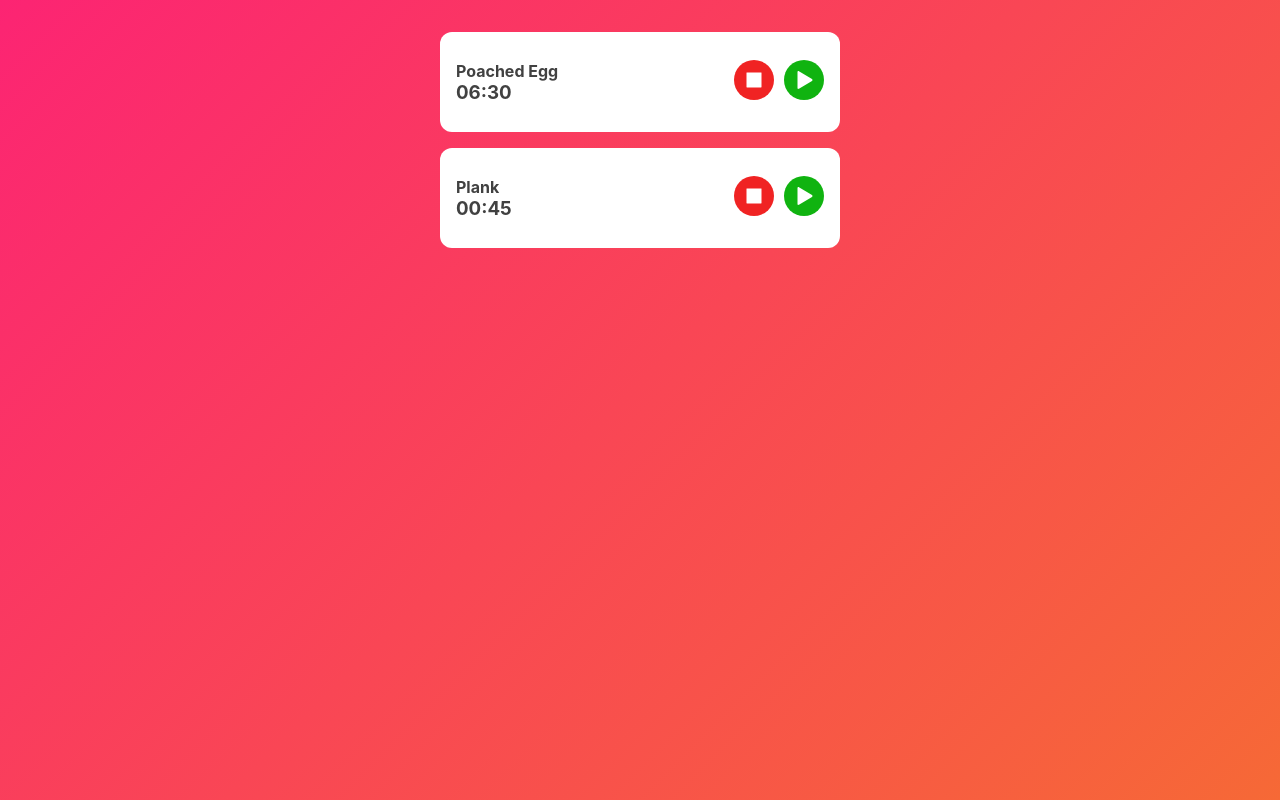
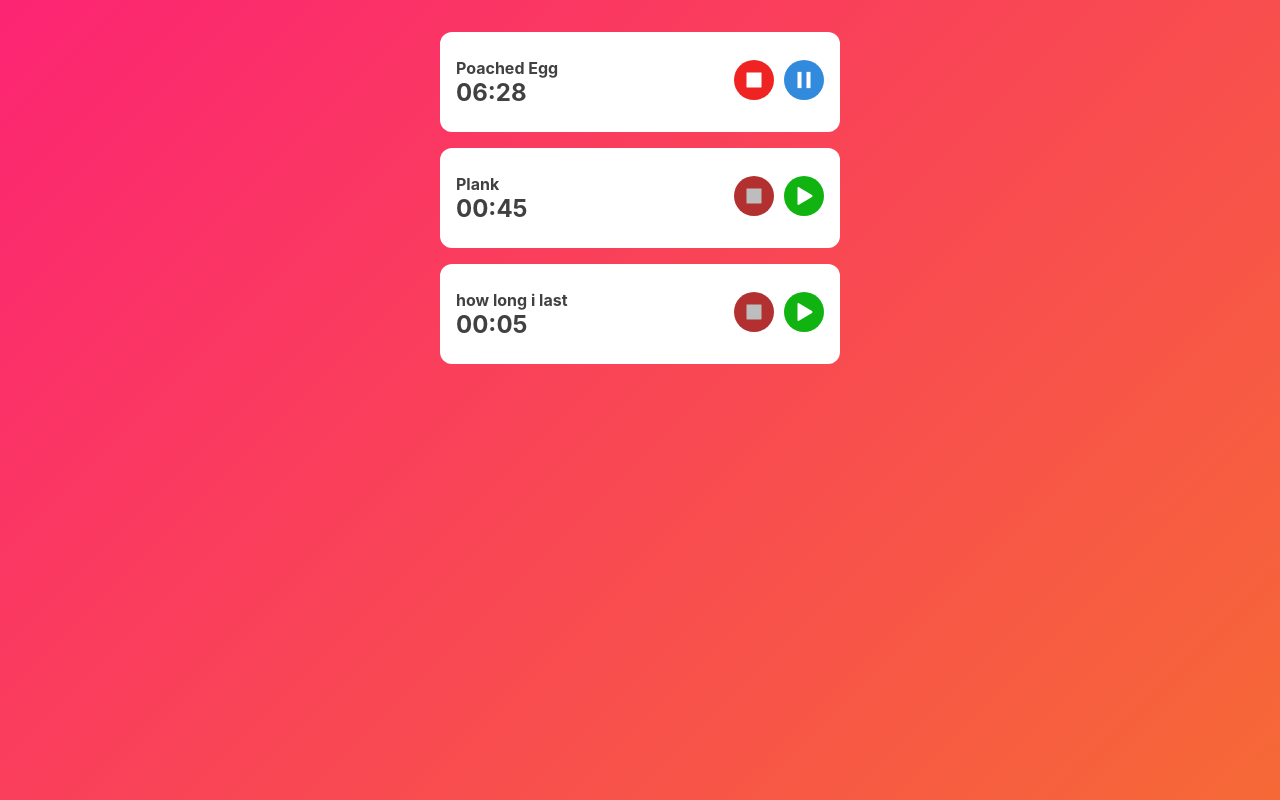
Before and after one commit to Nekotizimo/autotime, a React (Create React App) app: page / in a window 1280 px wide. Both pictures are taken after a click on the button 804 px from the left and 80 px from the top of the page. Built offline with nearby package versions, Linux system fonts and the light colour scheme.

Commit message:
added timer buttons and ticker

```diff
--- a/src/App.jsx
+++ b/src/App.jsx
@@ -6,6 +6,7 @@ function App() {
   const [timers, setTimers] = useState([
     {name: "Poached Egg", durationInSeconds: 390, id: 1},
     {name: "Plank", durationInSeconds: 45, id: 2},
+    {name: "how long i last", durationInSeconds: 5, id: 3},
   ]);
 
   return (
@@ -15,7 +16,7 @@ function App() {
         return (
           <Timer
             name={name}
-            durationInSeconds={durationInSeconds}
+            durationInSecs={durationInSeconds}
             key={id}
           />
         )
--- a/src/components/Timer.jsx
+++ b/src/components/Timer.jsx
@@ -1,4 +1,48 @@
-const Timer = ({name, durationInSeconds}) => {
+import { useState, useEffect } from 'react';
+
+const Timer = ({name, durationInSecs}) => {
+  const [running, setRunning] = useState(false);
+  const [started, setStarted] = useState(false);
+  const [over, setOver] = useState(false);
+  const [timeRemaining, setTimeRemaining] = useState(durationInSecs);
+
+  const tick = () => {
+    if (!running || !started) {
+      return;
+    }
+    if (timeRemaining === 0) {
+      setRunning(false);
+      setOver(true);
+      alert("Done: " + name);
+    } else {
+      setTimeRemaining(timeRemaining - 1);
+    }
+  };
+
+  useEffect(() => {
+    let ticker = setInterval(() => tick(), 1000);
+    return () => {
+      clearInterval(ticker);
+    };
+  });
+
+  const handleStart = () => {
+    setStarted(true);
+    setRunning(true);
+    setOver(false);
+  }
+
+  const handlePause = () => {
+    setRunning(false);
+  }
+
+  const handleStop = () => {
+    setStarted(false);
+    setRunning(false);
+    setOver(false);
+    setTimeRemaining(durationInSecs);
+  }
+
   const durationToText = (durationInSeconds) => {
     var res = "";
     const hours = Math.floor(durationInSeconds / 3600);
@@ -23,11 +67,12 @@ const Timer = ({name, durationInSeconds}) => {
     <div className="timer">
       <div>
         <h4>{name}</h4>
-        <h3>{durationToText(durationInSeconds)}</h3>
+        <h2>{durationToText(timeRemaining)}</h2>
       </div>
       <div>
-        <button className="btn stop-btn" onClick={() => {console.log("stop")}}></button>
-        <button className="btn start-btn" onClick={() => {console.log("start")}}></button>
+        <button className="btn stop-btn" disabled={!started} onClick={handleStop}></button>
+        { !running && <button className="btn start-btn" disabled={over} onClick={handleStart}></button> }
+        { running && <button className="btn pause-btn" onClick={handlePause}></button> }
       </div>
     </div>
   )
--- a/src/index.css
+++ b/src/index.css
@@ -86,6 +86,12 @@ body {
   margin-left: 10px;
 }
 
+.btn:disabled,
+.btn[disabled] {
+  filter: brightness(80%) contrast(80%);
+  cursor: default;
+}
+
 .stop-btn {
   background-image: url("/public/stop_icon.svg");
   background-size: 50%;
@@ -99,3 +105,10 @@ body {
   background-position: 9px;
   background-color: rgb(16, 179, 16);
 }
+
+.pause-btn {
+  background-image: url("/public/pause_icon.svg");
+  background-size: 65%;
+  background-position: 7px;
+  background-color: rgb(50, 138, 221);
+}
```
Also changed, not shown: public/pause_icon.svg (added).
